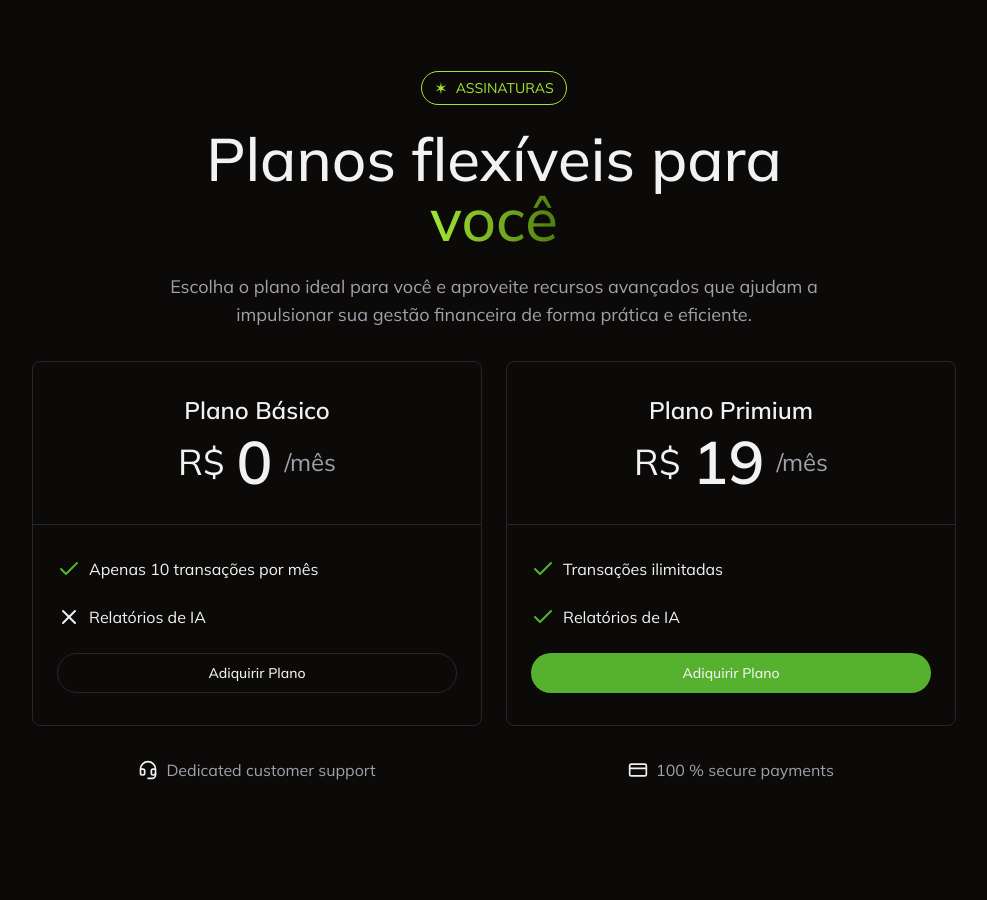
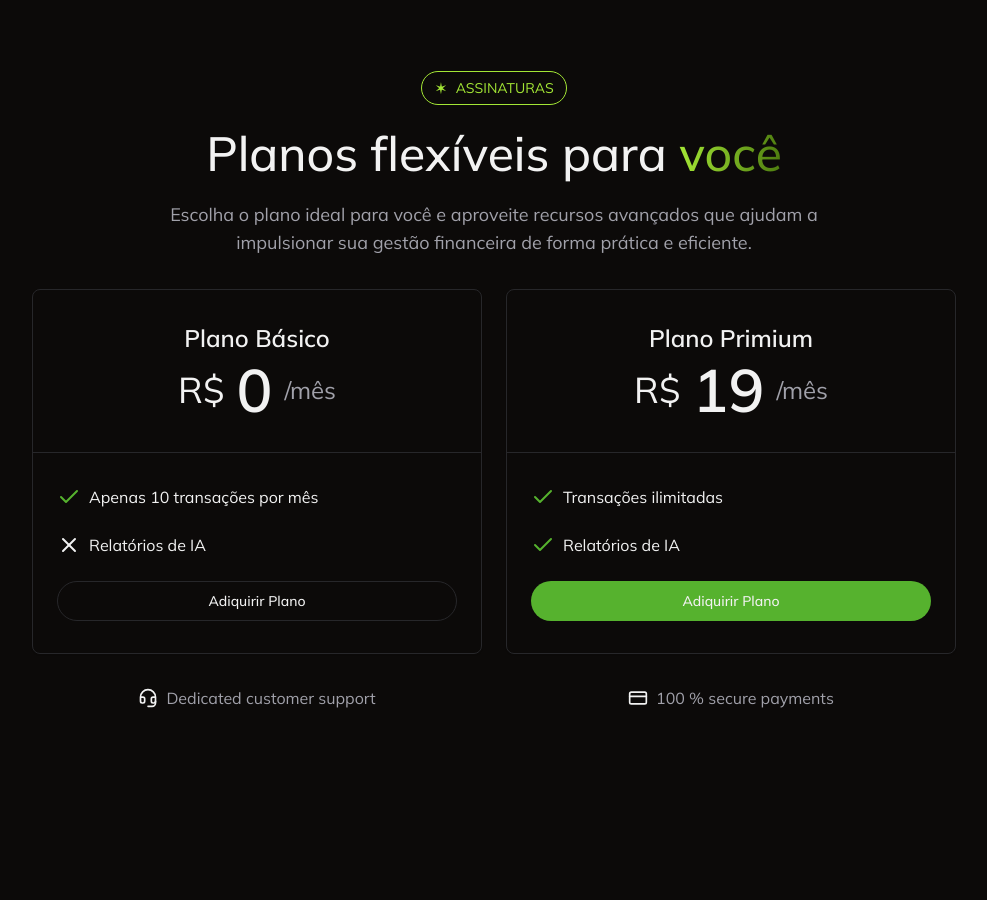
Before and after one commit to TiagoCoder2022/finance-ai, a Next.js app: page /landing-page in a window 1280 px wide. Shown: the part 4960-5860 px from the top of the page, without its empty margins (146-1133 px from the left). Built offline with nearby package versions, Linux system fonts and the light colour scheme.

Commit message:
feat: add subscription plans id to navigate

```diff
--- a/app/landing-page/_components/subscription-plans.tsx
+++ b/app/landing-page/_components/subscription-plans.tsx
@@ -6,11 +6,11 @@ import Link from "next/link";
 
 const SubscriptionPlans = () => {
     return (
-        <section className="py-24 px-5">
+        <section className="py-24 px-5" id="plans">
             <div className="text-center">
                 <Tag>Assinaturas</Tag>
             </div>
-            <h2 className="text-6xl font-medium text-center mt-6 max-w-2xl mx-auto">
+            <h2 className="text-4xl md:text-5xl font-medium text-center mt-6 max-w-2xl mx-auto">
             Planos flexíveis para{" "}
                 <span className="bg-gradient-to-r from-lime-400 to-lime-700 text-transparent bg-clip-text">
                     você
```
